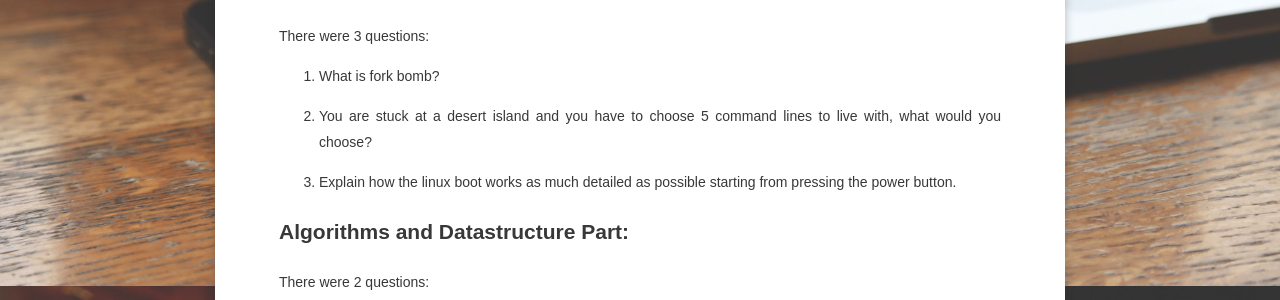
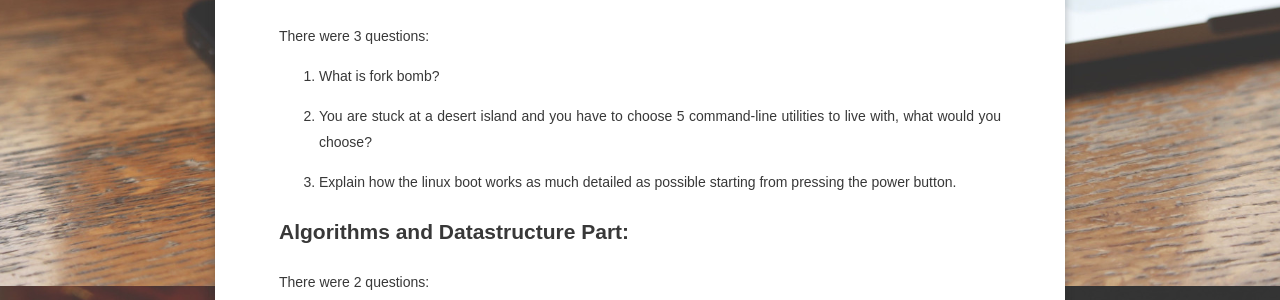
Before and after one commit to HazemSamir/HazemSamir.github.io, a Jekyll site: the page built from _posts/2016-05-17-espace-intern-exam.md, in a window 1280 px wide. Shown: the part 1514-1814 px from the top of the page. Built offline with Jekyll 4.4.1, drawn with Linux system fonts in a browser that asks for light colours; some web fonts are replaced; comment, search, counter and statistics services are not loaded.

Commit message:
fix typo in post

```diff
--- a/_posts/2016-05-17-espace-intern-exam.md
+++ b/_posts/2016-05-17-espace-intern-exam.md
@@ -40,7 +40,7 @@ There were 3 questions:
 
 1. What is fork bomb?
 
-2. You are stuck at a desert island and you have to choose 5 command lines to live with, what would you choose?
+2. You are stuck at a desert island and you have to choose 5 command-line utilities to live with, what would you choose?
 
 3. Explain how the linux boot works as much detailed as possible starting from pressing the power button.
 
```
